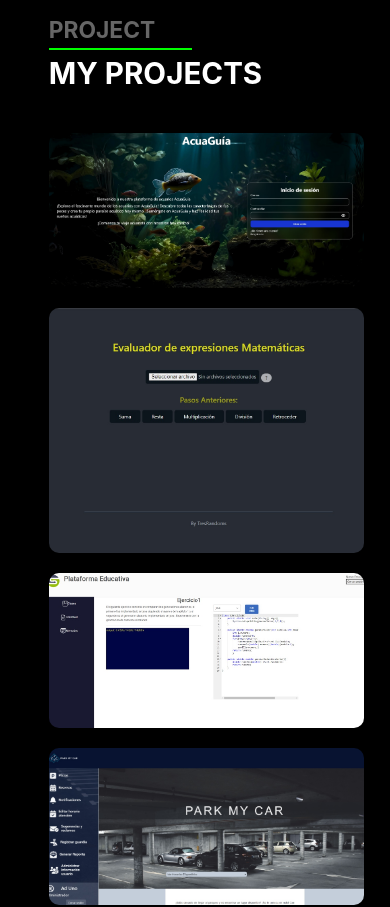
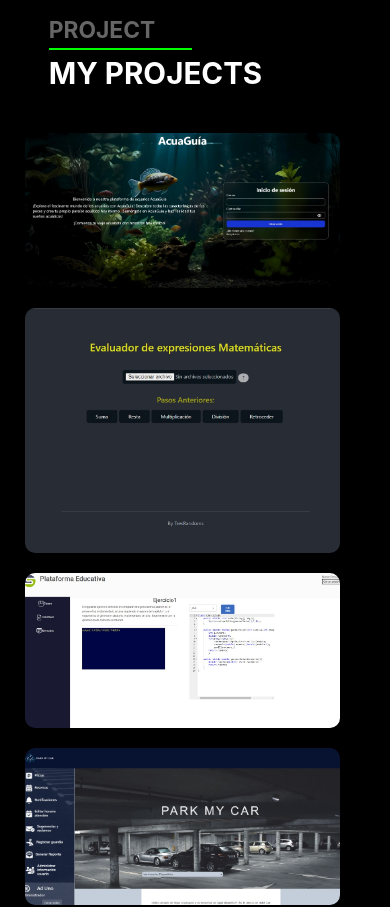
Before and after one commit to JavierLlanos6/About-me, a React (Create React App) app: page / in a window 390 px wide. Shown: the part 4460-5367 px from the top of the page. Built offline with nearby package versions, Linux system fonts and the light colour scheme.

Commit message:
Responsive - image 2

```diff
--- a/src/CSS/Project.css
+++ b/src/CSS/Project.css
@@ -72,4 +72,8 @@
   .card{
     width: 90%;
   }
+  .project-container{
+    margin: 0;
+    margin-left: 3vh;
+  }
 }
```
